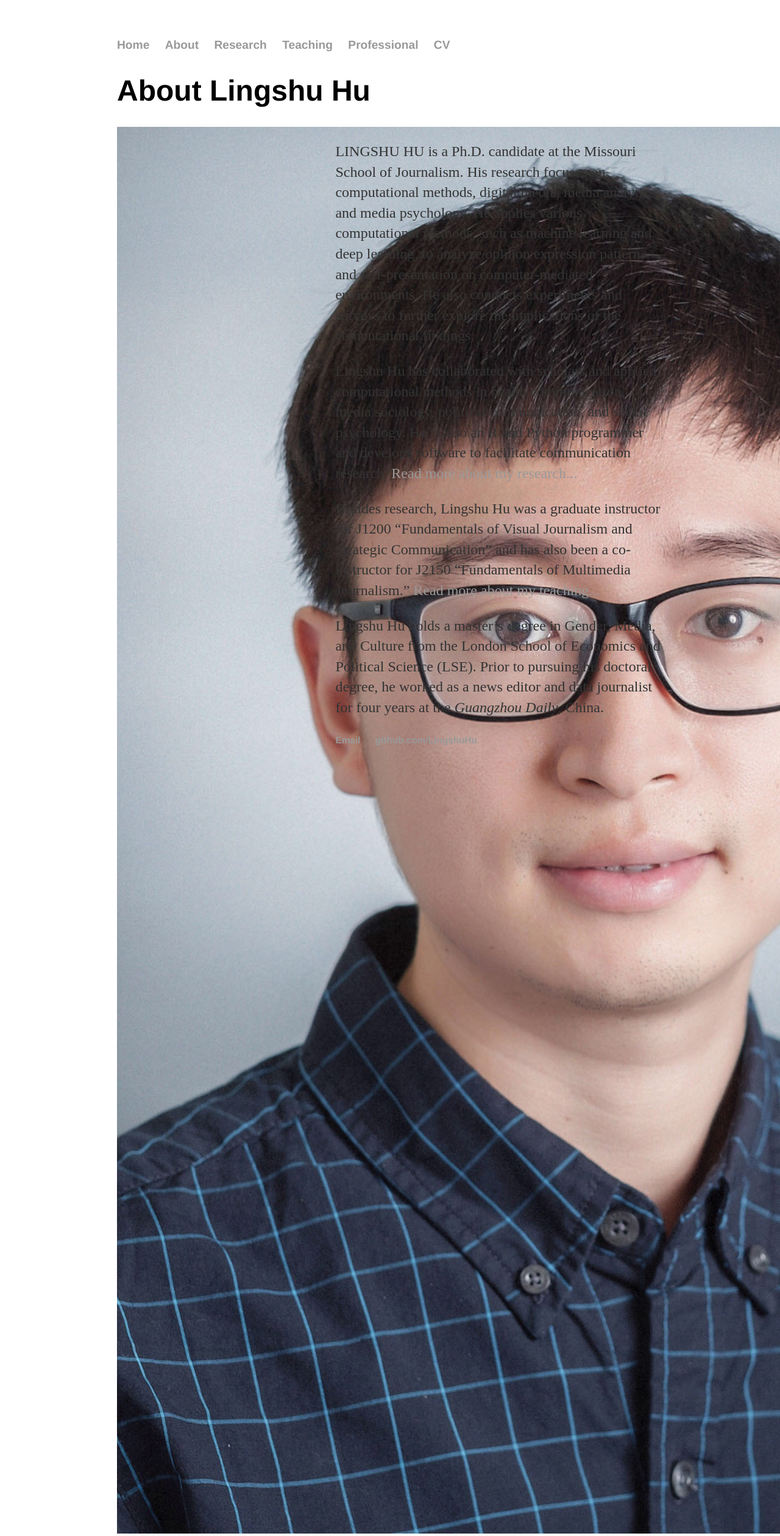
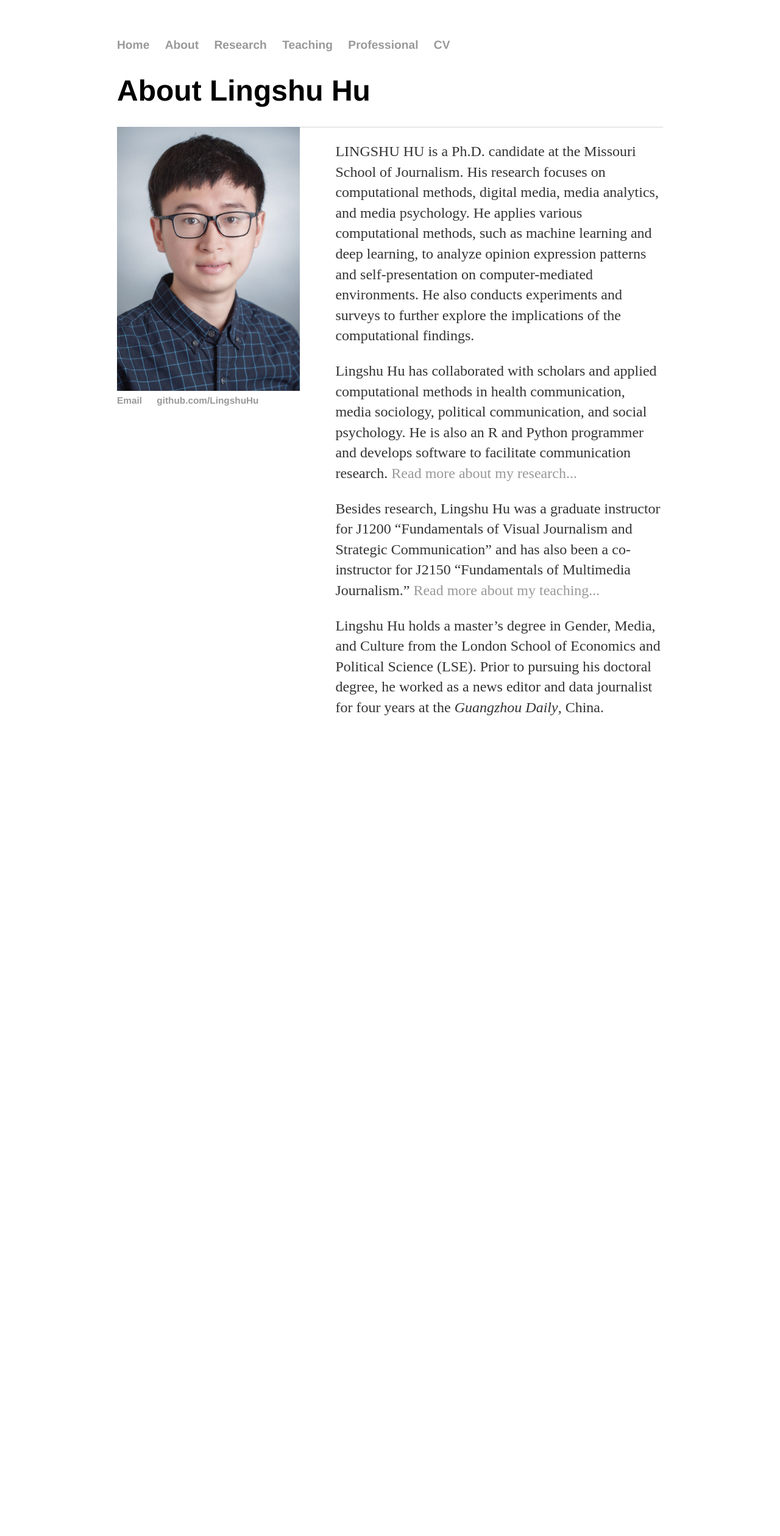
Before and after one commit to LingshuHu/lingshuhu.github.io, a Jekyll site: the page built from about/index.html, in a window 1280 px wide. Shown: the whole page at 61% size. Built offline with Jekyll 4.4.1, drawn with Linux system fonts in a browser that asks for light colours; after the commit the page ends 1202 px from its top, so only the background shows below that.

Commit message:
Update index.html

```diff
--- a/about/index.html
+++ b/about/index.html
@@ -4,7 +4,7 @@ title: About Lingshu Hu
 ---
 	<h1>{{ page.title }}</h1>
   	<div class="blurb">
-		<div id="profile-photo"><span style="vertical-align:text-top"><img src="../images/IMG_9069.jpg"></span></div>
+		<div id="profile-photo"><span style="vertical-align:text-top"><img src="../images/IMG_9069.jpg" width="300"></span></div>
 		<div id="intro">
 			<p>LINGSHU HU is a Ph.D. candidate at the Missouri School of Journalism. His research focuses on computational methods, digital media, media analytics, and media psychology. He applies various computational methods, such as machine learning and deep learning, to analyze opinion expression patterns and self-presentation on computer-mediated environments. He also conducts experiments and surveys to further explore the implications of the computational findings.</p>
 
```
